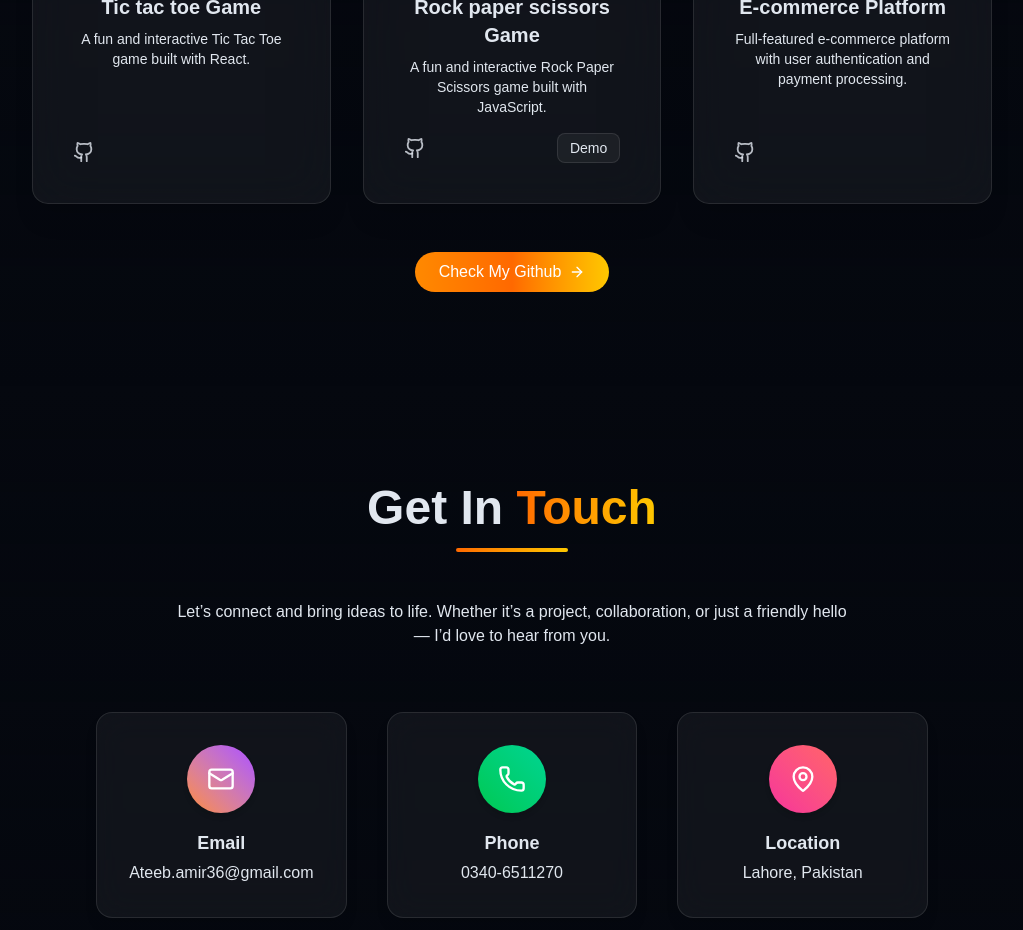
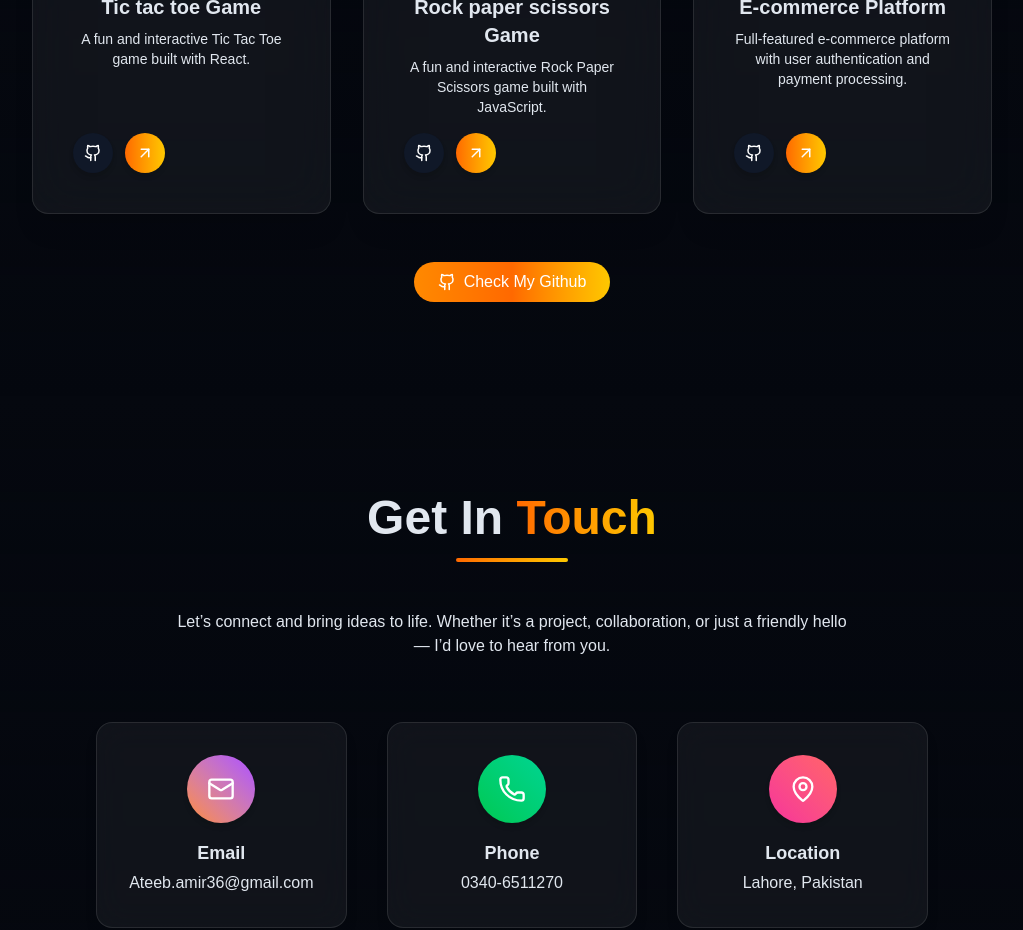
Before and after one commit to Ateebamir/web-developer-portfolio, a React (Vite) app: page / in a window 1280 px wide. Shown: the part 3000-3930 px from the top of the page, without its empty margins (128-1151 px from the left). Built offline with nearby package versions, Linux system fonts and the light colour scheme; the HTML template or start-up script is replaced by a standard one.

Commit message:
Update ProjectsSection.jsx

```diff
--- a/src/components/ProjectsSection.jsx
+++ b/src/components/ProjectsSection.jsx
@@ -1,4 +1,4 @@
-import { ArrowRight, Github } from "lucide-react";
+import { ArrowUpRight, Github } from "lucide-react";
 import { motion } from "framer-motion";
 
 const projects = [
@@ -8,7 +8,8 @@ const projects = [
     description: "A fun and interactive Tic Tac Toe game built with React.",
     image: "/projects/project1.png",
     tags: ["HTML", "CSS", "JavaScript"],
-    githubUrl: "https://github.com/Ateebamir/Portfolio-projects", // ✅ main repo
+    githubUrl: "https://github.com/Ateebamir/Portfolio-projects",
+    demoUrl: "#",
   },
   {
     id: 2,
@@ -17,8 +18,8 @@ const projects = [
       "A fun and interactive Rock Paper Scissors game built with JavaScript.",
     image: "/projects/project2.png",
     tags: ["HTML", "CSS", "JavaScript"],
-    githubUrl: "https://github.com/Ateebamir/Portfolio-projects", // ✅ main repo
-    demoUrl: "https://rock-paper-scissors-game-snowy-six.vercel.app", // ✅ DEMO link
+    githubUrl: "https://github.com/Ateebamir/Portfolio-projects",
+    demoUrl: "https://rock-paper-scissors-game-snowy-six.vercel.app",
   },
   {
     id: 3,
@@ -27,7 +28,8 @@ const projects = [
       "Full-featured e-commerce platform with user authentication and payment processing.",
     image: "/projects/project3.png",
     tags: ["React", "Node.js", "Stripe"],
-    githubUrl: "https://github.com/Ateebamir/Portfolio-projects", // ✅ main repo
+    githubUrl: "https://github.com/Ateebamir/Portfolio-projects",
+    demoUrl: "#",
   },
 ];
 
@@ -52,9 +54,11 @@ export const ProjectsSection = () => {
         </h2>
 
         <p className="text-center text-muted-foreground mb-12 max-w-2xl mx-auto">
-          Here are some of my recent projects. Each project was carefully crafted with attention to detail, performance, and user experience.
+          Here are some of my recent projects. Each project was carefully
+          crafted with attention to detail, performance, and user experience.
         </p>
 
+        {/* Project Cards */}
         <div className="grid grid-cols-1 md:grid-cols-2 lg:grid-cols-3 gap-8">
           {projects.map((project) => (
             <motion.div
@@ -93,42 +97,52 @@ export const ProjectsSection = () => {
                 </div>
 
                 <h3 className="text-xl font-semibold mb-2">{project.title}</h3>
-                <p className="text-muted-foreground text-sm mb-4">{project.description}</p>
+                <p className="text-muted-foreground text-sm mb-4">
+                  {project.description}
+                </p>
 
-                {/* GitHub + Demo buttons */}
-                <div className="mt-auto flex justify-between items-center gap-3">
+                {/* GitHub & Demo buttons */}
+                <div className="mt-auto flex gap-3">
+                  {/* GitHub */}
                   <a
                     href={project.githubUrl}
                     target="_blank"
                     rel="noopener noreferrer"
-                    className="text-foreground/80 hover:text-orange-500 transition-colors duration-300"
+                    className="relative flex items-center justify-center w-10 h-10 rounded-full
+                               bg-gray-900 text-white hover:bg-gray-700
+                               transition-all duration-300 shadow-md overflow-hidden group/github"
                   >
-                    <Github size={22} />
+                    <span className="absolute inset-0 bg-white/20 scale-0 group-active/github:scale-150 rounded-full transition-transform duration-500"></span>
+                    <Github size={18} className="relative z-10" />
                   </a>
 
-                  {project.demoUrl && (
+                  {/* Demo */}
                   <a
                     href={project.demoUrl}
                     target="_blank"
                     rel="noopener noreferrer"
-                      className="text-sm px-3 py-1 rounded-lg border border-white/10 bg-white/5 hover:bg-orange-500 hover:text-white transition-all duration-300"
+                    className="relative flex items-center justify-center w-10 h-10 rounded-full
+                               bg-gradient-to-r from-orange-500 to-yellow-400 text-white
+                               shadow-md transition-all duration-300 hover:scale-110
+                               overflow-hidden group/demo"
                   >
-                      Demo
+                    <span className="absolute inset-0 bg-white/30 scale-0 group-active/demo:scale-150 rounded-full transition-transform duration-500"></span>
+                    <ArrowUpRight size={18} className="relative z-10" />
                   </a>
-                  )}
                 </div>
               </div>
             </motion.div>
           ))}
         </div>
 
+        {/* Big GitHub Button */}
         <div className="text-center mt-12">
           <a
             className="cosmic-button w-fit flex items-center mx-auto gap-2"
             target="_blank"
             href="https://github.com/Ateebamir/Portfolio-projects.git"
           >
-            Check My Github <ArrowRight size={16} />
+            <Github size={18} /> Check My Github
           </a>
         </div>
       </div>
```
Lines whose indentation alone changed are shown as unchanged.
